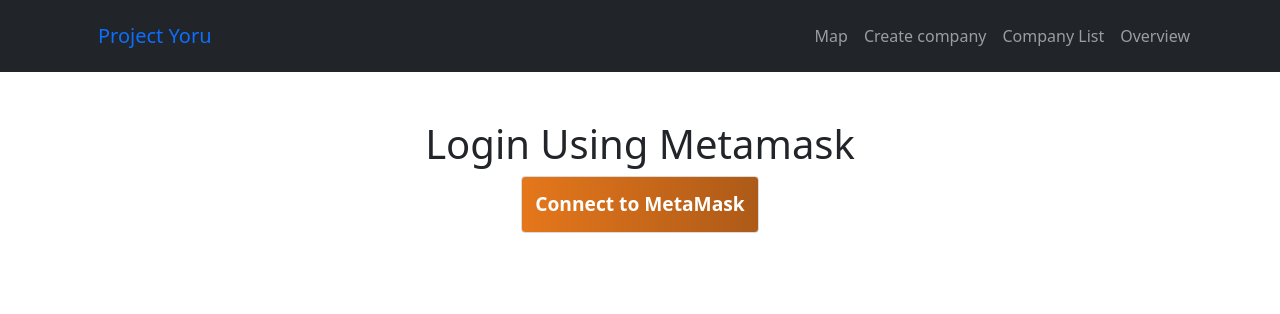
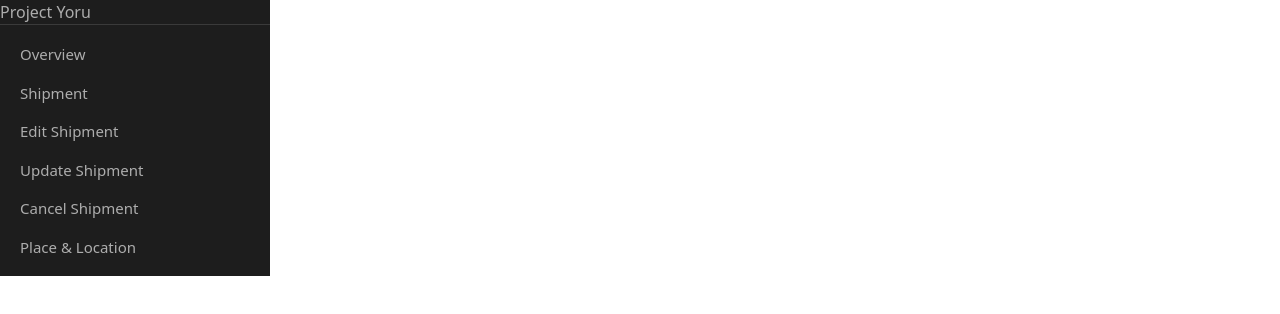
Before and after one commit to anirudhmakhana/Project-Yoru, a React (Create React App) app in the folder company-registration/: page / in a window 1280 px wide. Shown: the top 314 px of the page. Built offline with nearby package versions, Linux system fonts and the light colour scheme; no server answers; what react-google-maps would draw is missing.

Commit message:
Replace navbar with sticky sidebar

```diff
--- a/company-registration/src/App.js
+++ b/company-registration/src/App.js
@@ -20,71 +20,20 @@
 import ViewStaff from "./components/view-staff.component"
 import { OverviewPage } from './pages/Overview';
 
+import { CustomSidebar } from './components/sidebar';
+
 const createError = require('http-errors')
 
 function App() {
   return (
+
     <BrowserRouter>
       <div className="App">
-
-          <NavBar bg = "dark" variant="dark">
-            <Container>
-
-              <NavBar.Brand>
-                <Link to={"/"} className="nav-link">
-                  Project Yoru
-                </Link>
-              </NavBar.Brand>
-
-              <Nav className="justify-content-end">
-                <Nav>
-                  <Link to={"/map"} class="nav-link">
-                    Map
-                  </Link>
-                </Nav>
-                <Nav>
-                  <Link to={"/create-company"} class="nav-link">
-                    Create company
-                  </Link>
-                </Nav>
-                <Nav>
-                  <Link to={"/company-list"} class="nav-link">
-                    Company List
-                  </Link>
-                </Nav>
-                <Nav>
-                  <Link to={"/overview"} class="nav-link">
-                    Overview
-                  </Link>
-                </Nav>
-              </Nav>
-
-            </Container>
-          </NavBar>
-
-        <Container>
-          <Row>
-            <Col md="12">
-              <div className="wrapper">
-                <Routes>
-                  <Route exact path="/" element={<Login/>}/>
-                  <Route path="/create-company" element={<CreateCompany/>}/>
-                  <Route path="/edit-company/:id" element={<EditCompany/>}/>
-                  <Route path="/company-list" element={<CompanyList/>}/>
-                  <Route path="/add-staff/:id" element={<AddStaff/>}/>
-                  <Route path="/view-staff/:id" element={<ViewStaff/>}/>
-                  <Route path="/add-dist-center/:id" element={<AddDistCenter/>}/>
-                  <Route path="/map/" element={<MapPage/>}/>
-                  <Route path="/overview" element={<OverviewPage/>}/>
-
-                </Routes>
-              </div>
-            </Col>
-          </Row>
-        </Container>
-
+        <CustomSidebar/>
       </div>
     </BrowserRouter>
+
+
   );
 }
 
```
